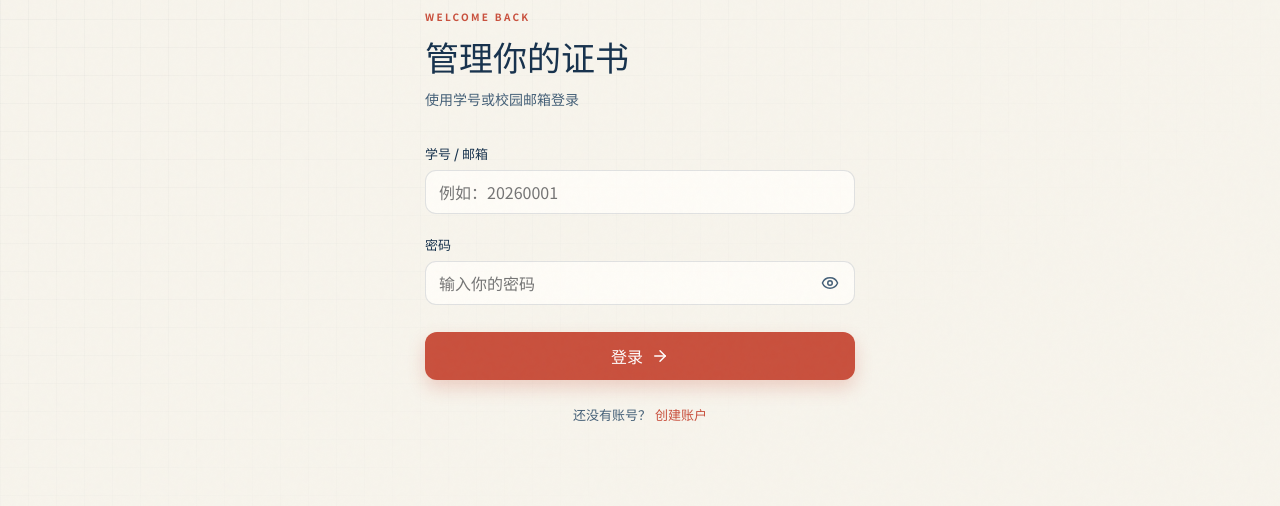
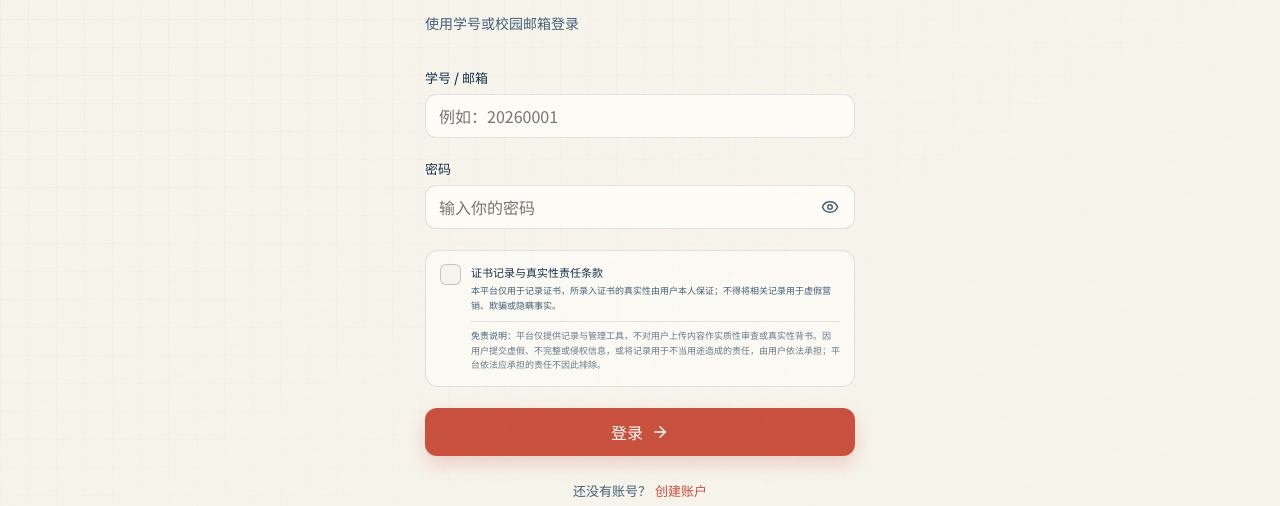
Before and after one commit to BWMF-wq/Certificate-Management, a Vue app in the folder frontend/: page /login in a window 1280 px wide. Shown: the part 225-731 px from the top of the page. Built offline with nearby package versions, Linux system fonts and the light colour scheme; no server answers.

Commit message:
新增证书真实性责任条款与免责声明

```diff
--- a/frontend/src/views/LoginView.vue
+++ b/frontend/src/views/LoginView.vue
@@ -1,16 +1,17 @@
 <script setup lang="ts">
 import { ref } from 'vue'
 import { useRoute, useRouter } from 'vue-router'
-import { ArrowRight, Eye, EyeOff, LoaderCircle } from 'lucide-vue-next'
+import { ArrowRight, Eye, EyeOff, LoaderCircle, ShieldCheck } from 'lucide-vue-next'
 import AuthLayout from '@/layouts/AuthLayout.vue'
 import { useAuthStore } from '@/stores/auth'
 import { errorMessage } from '@/api/client'
 import { useToast } from '@/composables/useToast'
 
-const account = ref(''); const password = ref(''); const showPassword = ref(false); const loading = ref(false)
+const account = ref(''); const password = ref(''); const showPassword = ref(false); const acceptedTerms = ref(false); const loading = ref(false)
 const auth = useAuthStore(); const router = useRouter(); const route = useRoute(); const toast = useToast()
 async function submit() {
   if (!account.value.trim() || !password.value) return toast.error('请输入账号和密码')
+  if (!acceptedTerms.value) return toast.error('请先阅读并同意证书记录与真实性责任条款')
   loading.value = true
   try { await auth.login(account.value.trim(), password.value); toast.success('欢迎回来'); await router.push((route.query.redirect as string) || '/dashboard') }
   catch (error) { toast.error(errorMessage(error)) } finally { loading.value = false }
@@ -23,6 +24,15 @@ async function submit() {
     <form @submit.prevent="submit">
       <div class="field"><label for="account">学号 / 邮箱</label><input id="account" v-model="account" autocomplete="username" placeholder="例如：20260001" /></div>
       <div class="field"><label for="password">密码</label><div class="password-input"><input id="password" v-model="password" :type="showPassword?'text':'password'" autocomplete="current-password" placeholder="输入你的密码" /><button type="button" :aria-label="showPassword?'隐藏密码':'显示密码'" @click="showPassword=!showPassword"><EyeOff v-if="showPassword" :size="18"/><Eye v-else :size="18"/></button></div></div>
+      <label class="terms-card">
+        <input v-model="acceptedTerms" type="checkbox"/>
+        <span class="terms-check"><ShieldCheck :size="15"/></span>
+        <span class="terms-copy">
+          <b>证书记录与真实性责任条款</b>
+          <small>本平台仅用于记录证书，所录入证书的真实性由用户本人保证；不得将相关记录用于虚假营销、欺骗或隐瞒事实。</small>
+          <small class="disclaimer"><strong>免责说明：</strong>平台仅提供记录与管理工具，不对用户上传内容作实质性审查或真实性背书。因用户提交虚假、不完整或侵权信息，或将记录用于不当用途造成的责任，由用户依法承担；平台依法应承担的责任不因此排除。</small>
+        </span>
+      </label>
       <button class="btn btn-primary submit" :disabled="loading"><LoaderCircle v-if="loading" class="spin" :size="18"/><template v-else>登录<ArrowRight :size="18"/></template></button>
     </form>
     <p class="switch">还没有账号？<RouterLink to="/register">创建账户</RouterLink></p>
@@ -30,5 +40,6 @@ async function submit() {
 </template>
 
 <style scoped>
-.auth-heading span{font-size:10px;letter-spacing:.23em;color:var(--red);font-weight:700}.auth-heading h2{margin:13px 0 9px;font-size:34px;line-height:1.2}.auth-heading p{margin:0 0 35px;color:var(--ink-2);font-size:14px}form{display:grid;gap:21px}.password-input{position:relative}.password-input input{padding-right:46px}.password-input button{position:absolute;right:7px;top:4px;width:36px;height:36px;display:grid;place-items:center;border:0;background:transparent;cursor:pointer;color:var(--ink-2)}.submit{width:100%;height:48px;margin-top:6px}.switch{text-align:center;color:var(--ink-2);font-size:13px;margin:25px 0 0}.switch a{color:var(--red);font-weight:600;margin-left:4px}.spin{animation:spin .8s linear infinite}@keyframes spin{to{transform:rotate(360deg)}}
+.auth-heading span{font-size:10px;letter-spacing:.23em;color:var(--red);font-weight:700}.auth-heading h2{margin:13px 0 9px;font-size:34px;line-height:1.2}.auth-heading p{margin:0 0 35px;color:var(--ink-2);font-size:14px}form{display:grid;gap:21px}.password-input{position:relative}.password-input input{padding-right:46px}.password-input button{position:absolute;right:7px;top:4px;width:36px;height:36px;display:grid;place-items:center;border:0;background:transparent;cursor:pointer;color:var(--ink-2)}
+.terms-card{position:relative;padding:13px 14px;border:1px solid var(--line);border-radius:13px;background:color-mix(in srgb,var(--white) 62%,transparent);display:grid;grid-template-columns:21px 1fr;gap:10px;align-items:start;cursor:pointer;transition:.2s}.terms-card:hover{border-color:rgba(47,125,120,.34);background:color-mix(in srgb,var(--white) 84%,transparent)}.terms-card input{position:absolute;opacity:0;pointer-events:none}.terms-check{width:21px;height:21px;border:1px solid rgba(23,50,77,.24);border-radius:6px;display:grid;place-items:center;color:transparent;background:var(--paper);transition:.2s}.terms-card input:checked+.terms-check{border-color:var(--teal);background:var(--teal);color:white;box-shadow:0 0 0 3px rgba(47,125,120,.1)}.terms-card:focus-within{outline:3px solid rgba(47,125,120,.12);outline-offset:2px}.terms-copy b,.terms-copy small{display:block}.terms-copy b{font-size:11px;line-height:1.5}.terms-copy small{margin-top:4px;color:var(--ink-2);font-size:9px;line-height:1.65}.terms-copy .disclaimer{margin-top:7px;padding-top:7px;border-top:1px solid var(--line);color:#667989}.terms-copy .disclaimer strong{color:var(--ink-2);font-weight:700}.submit{width:100%;height:48px;margin-top:0}.switch{text-align:center;color:var(--ink-2);font-size:13px;margin:25px 0 0}.switch a{color:var(--red);font-weight:600;margin-left:4px}.spin{animation:spin .8s linear infinite}@keyframes spin{to{transform:rotate(360deg)}}
 </style>
```
Also changed, not shown: 2 other files (tests, documents, lock files or other folders).
